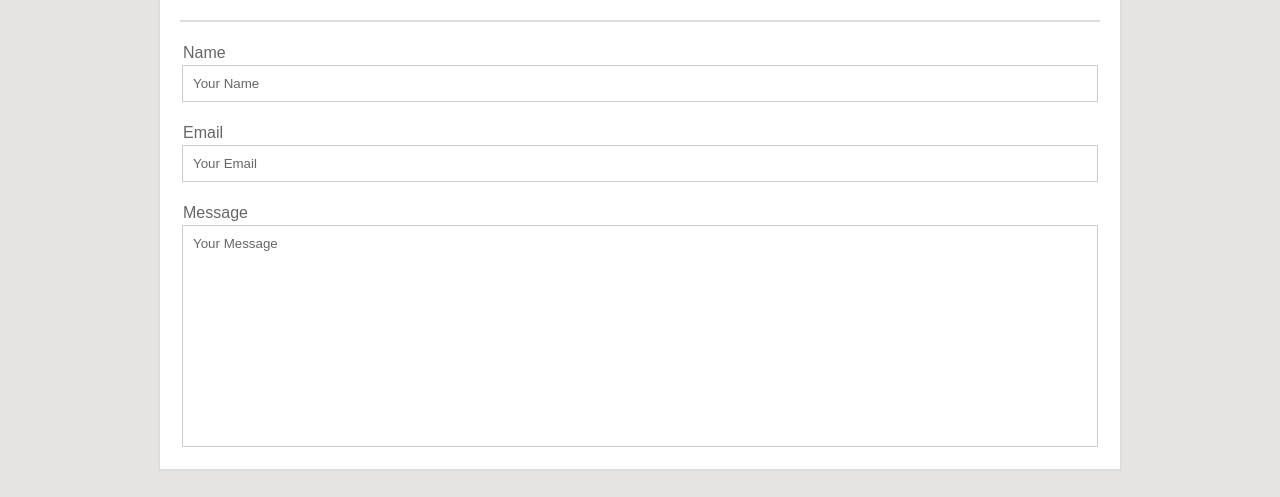
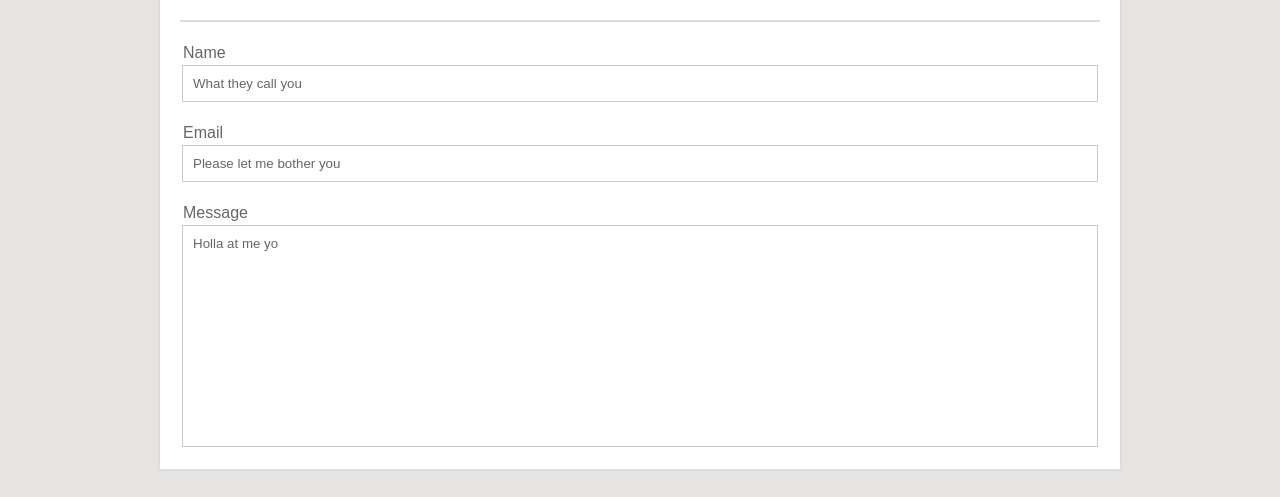
Before and after one commit to NicoleMarty/Basic-Portfolio, a plain HTML site: page contact.html in a window 1280 px wide. Shown: the part 163-660 px from the top of the page. Drawn offline with Linux system fonts and the light colour scheme.

Commit message:
me being a smart ass

```diff
--- a/contact.html
+++ b/contact.html
@@ -41,19 +41,19 @@
                     <td>Name</td>
                 </tr>
                 <tr id="answer">
-                    <td>Your Name</td>
+                    <td>What they call you</td>
                 </tr>
                 <tr id="question">
                     <td>Email</td>
                 </tr>
                 <tr id="answer">
-                    <td>Your Email</td>
+                    <td>Please let me bother you</td>
                 </tr>
                 <tr id="question">
                     <td>Message</td>
                 </tr>
                 <tr id="message">
-                    <td>Your Message</td>
+                    <td>Holla at me yo</td>
                 </tr>
             </table>
 
```
